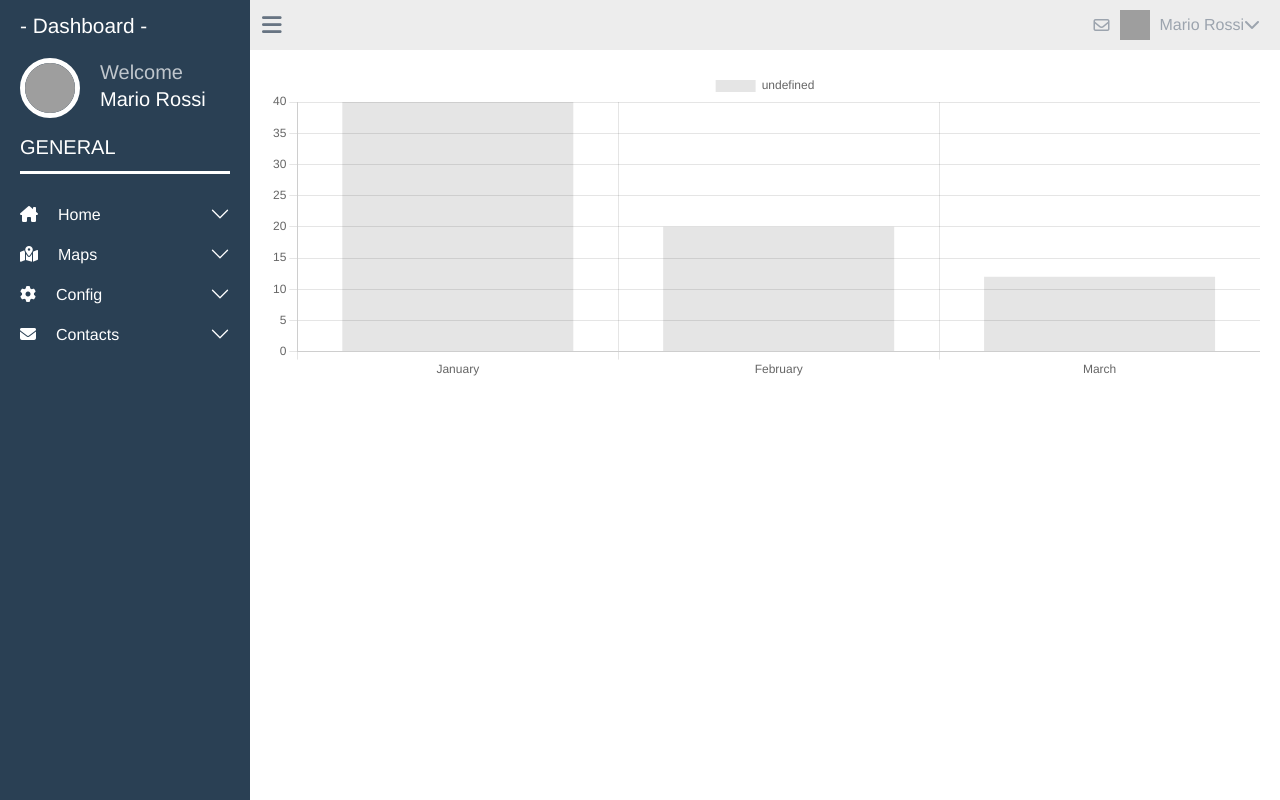
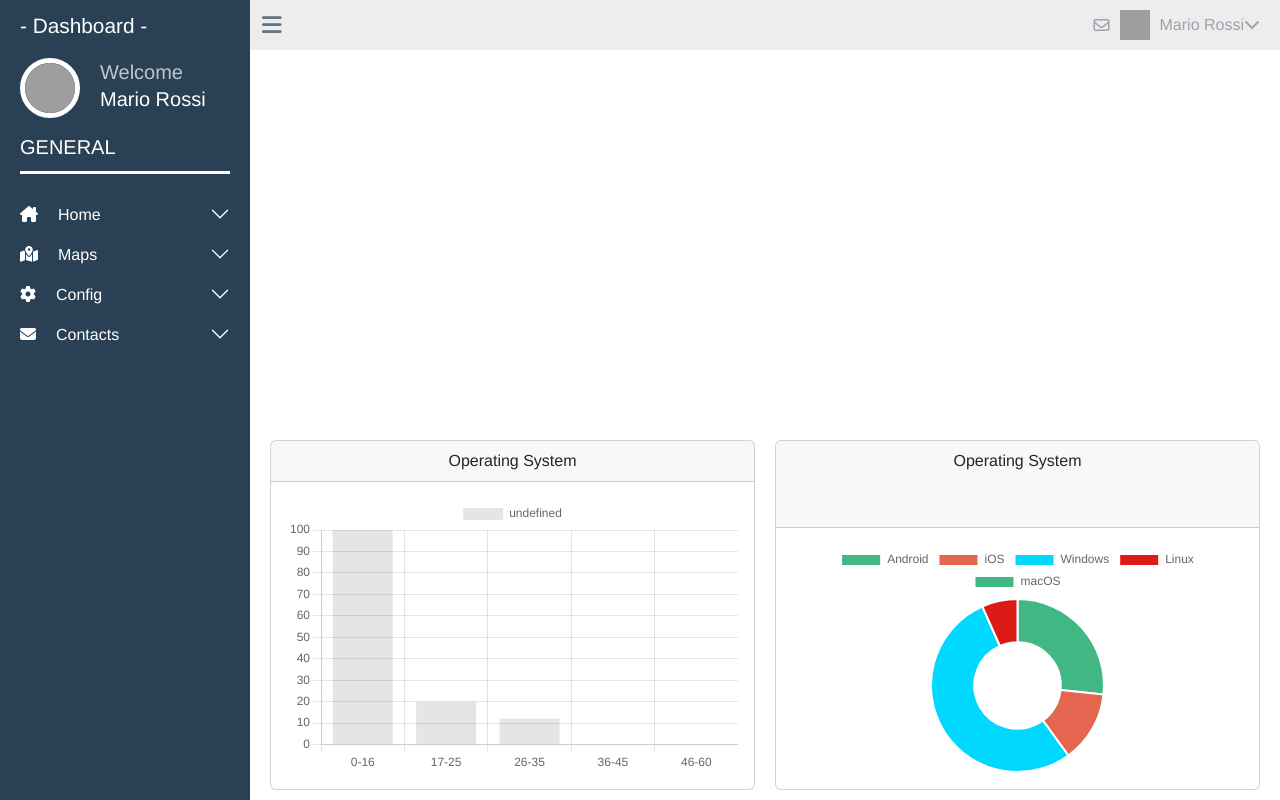
Before and after one commit to AlessandroCingolani/dashboard-vue, a Vue app: page / in a window 1280 px wide. Built offline with nearby package versions, Linux system fonts and the light colour scheme; grey boxes are pictures that could not be loaded.

Commit message:
[add]:donuts graphics

```diff
--- a/src/components/Main.vue
+++ b/src/components/Main.vue
@@ -1,21 +1,31 @@
 <script>
 import { Bar } from 'vue-chartjs'
-import { Chart as ChartJS, Title, Tooltip, Legend, BarElement, CategoryScale, LinearScale } from 'chart.js'
+import { Doughnut } from 'vue-chartjs'
+import { Chart as ChartJS, Title, Tooltip, Legend, BarElement,ArcElement, CategoryScale, LinearScale } from 'chart.js'
 
-ChartJS.register(Title, Tooltip, Legend, BarElement, CategoryScale, LinearScale)
+ChartJS.register(Title, Tooltip, Legend, ArcElement, BarElement, CategoryScale, LinearScale)
 
 export default {
   name: 'MainComponent',
-  components: { Bar },
+  components: { Bar,Doughnut },
   data() {
     return {
       chartData: {
-        labels: [ 'January', 'February', 'March'],
-        datasets: [ { data: [40, 20, 12] } ]
+        labels: [ '0-16', '17-25', '26-35','36-45','46-60'],
+        datasets: [ { data: [100, 20, 12] } ]
       },
-      chartOptions: {
-        maintainAspectRatio: false,
-        responsive: true
+      dataDonut : {
+        labels: ['Android', 'iOS', 'Windows', 'Linux','macOS'],
+        datasets: [
+        {
+        backgroundColor: ['#41B883', '#E46651', '#00D8FF', '#DD1B16'],
+        data: [40, 20, 80, 10]
+        }
+        ]
+      },
+      options :{
+        responsive: true,
+        maintainAspectRatio: false
       }
     }
   }
@@ -26,12 +36,31 @@ export default {
   <main>
     <div class="main_container">
       <div class="first">
+      </div>
+        <div class="bar">
+          <div class="card h-100 text-center">
+            <div class="card-header">
+              Operating System
+            </div>
+            <div class="card-body">
               <Bar
                 id="my-chart-id"
-          :options="chartOptions"
+                :options="options"
                 :data="chartData"
               />
+            </div>
+          </div>
 
+        </div>
+        <div class="donut">
+          <div class="card h-100 text-center">
+            <div class="card-header h-25">
+              Operating System
+            </div>
+            <div class="card-body h-75">
+              <Doughnut :data="dataDonut" :options="options" />
+            </div>
+          </div>
         </div>
     </div>
   </main>
@@ -42,11 +71,20 @@ export default {
 <style lang="scss" scoped>
   .main_container {
     display: grid;
-    grid-template-columns: repeat(2,1fr);
+    padding: 20px;
+    grid-template-columns: 1fr 1fr;
     grid-template-rows: 350px 350px 400px 350px;
+    gap: 20px;
     .first {
-        padding: 20px;
       grid-column: 1/ 3;
+    }
+    .bar {
+      grid-column: 1;
+      grid-row: 2;
+    }
+    .donut {
+      grid-column: 2;
+      grid-row: 2;
     }
   }
 </style>
```
Lines whose indentation alone changed are shown as unchanged.
